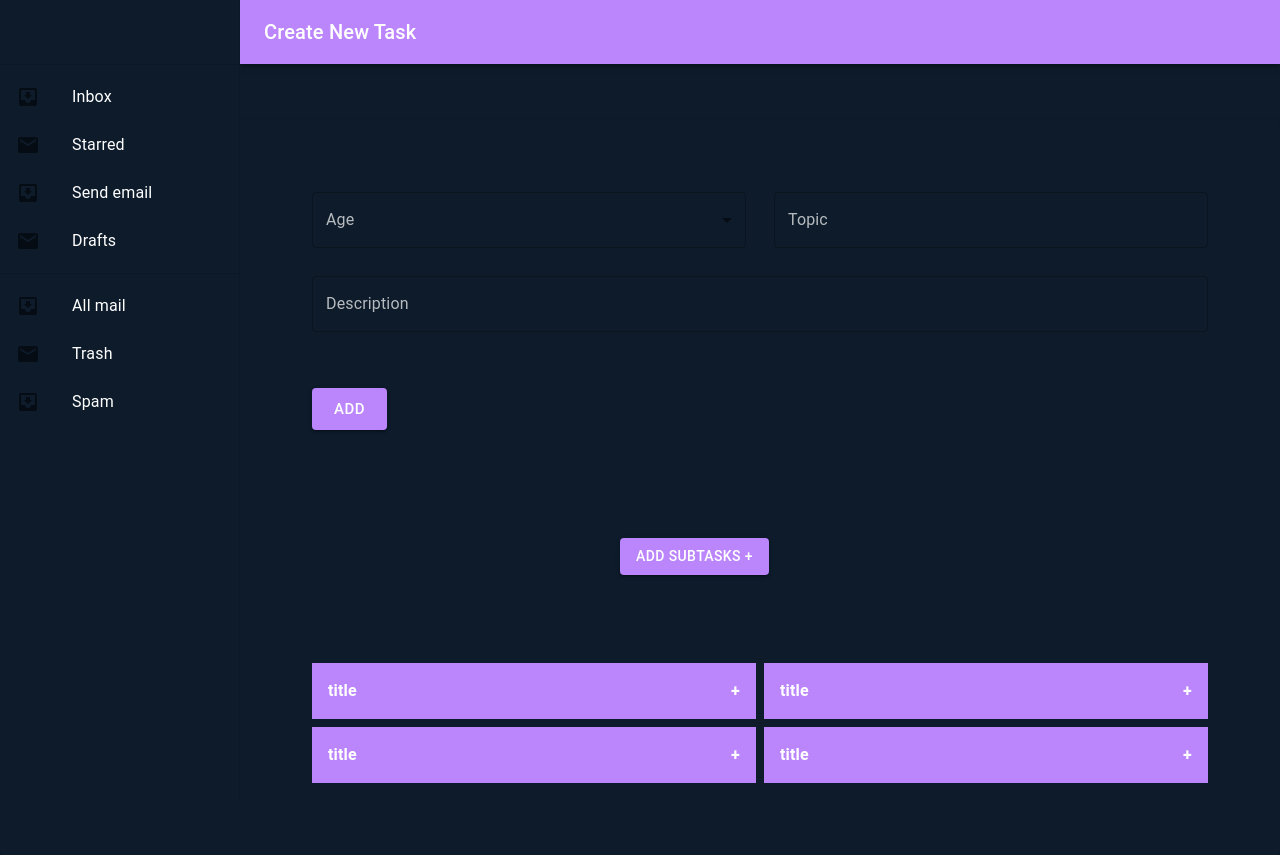
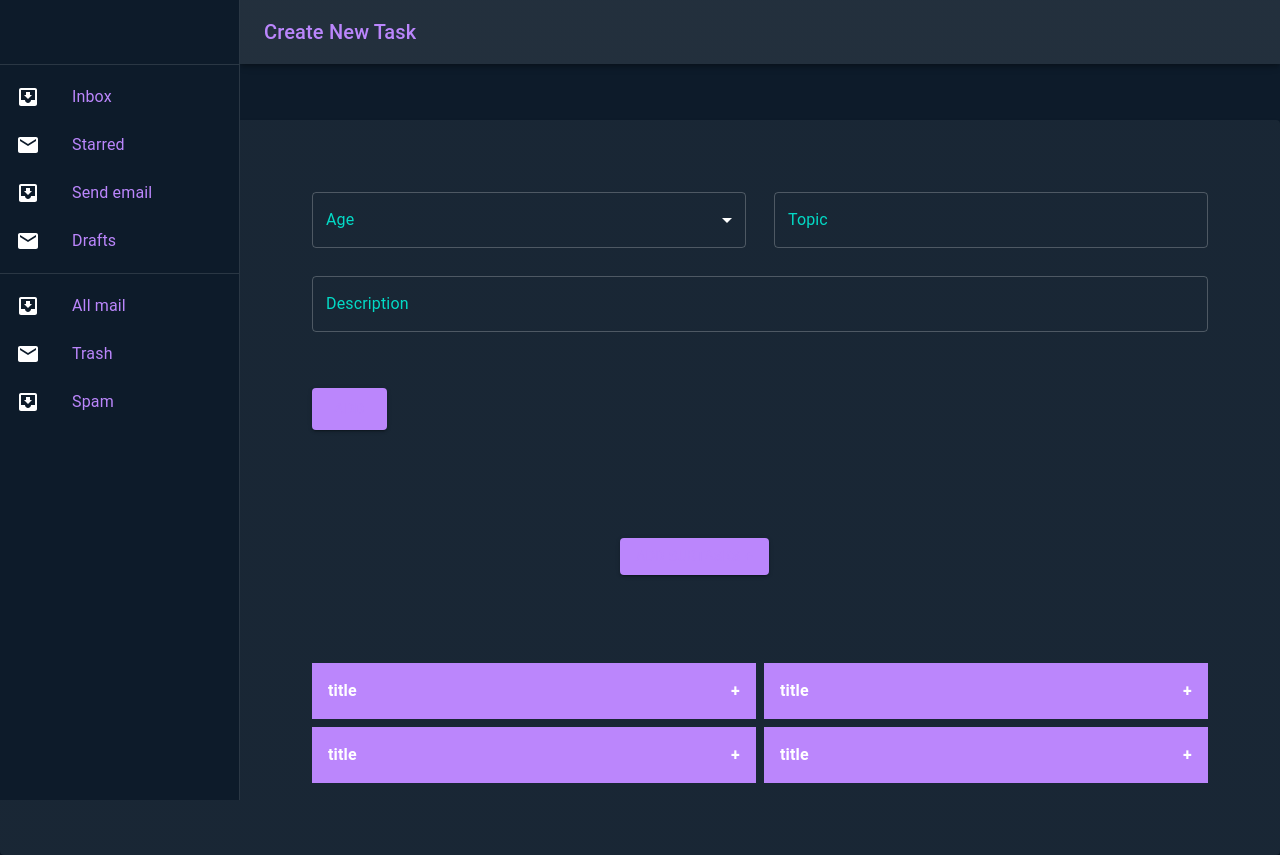
Before and after one commit to Kash15if/study-planner, a React (Create React App) app: page / in a window 1280 px wide. Built offline with nearby package versions, Linux system fonts and the light colour scheme.

Commit message:
correction in theme from type to mode

```diff
--- a/src/Components/CreateTaskForm.js
+++ b/src/Components/CreateTaskForm.js
@@ -51,6 +51,7 @@ export default function HelperTextMisaligned() {
             // helperText="Please enter your topic"
             id="demo-helper-text-misaligned"
             label="Topic"
+            color="primary"
           />
         </Grid>
 
@@ -60,6 +61,7 @@ export default function HelperTextMisaligned() {
             fullWidth
             label="Description"
             variant="outlined"
+            color="primary"
           />
         </Grid>
 
--- a/src/CustomComponents/NavBar.js
+++ b/src/CustomComponents/NavBar.js
@@ -145,7 +145,7 @@ function ResponsiveDrawer(props) {
           </Drawer>
         </Hidden>
       </nav>
-      <main className={classes.content}>
+      <main className={classes.content} pt={6}>
         <CreateTaskForm />
       </main>
     </div>
--- a/src/Theme.js
+++ b/src/Theme.js
@@ -2,7 +2,7 @@ import { createTheme } from "@mui/material/styles";
 
 const lightTheme = createTheme({
   palette: {
-    type: "light",
+    mode: "light",
     primary: {
       light: "#757ce8",
       main: "#42a5f5",
@@ -20,27 +20,33 @@ const lightTheme = createTheme({
 
 const darkTheme = createTheme({
   palette: {
-    type: "dark",
+    mode: "dark",
     primary: {
       light: "#BB86FC",
       main: "#BB86FC",
       dark: "#BB86FC",
-      contrastText: "#fff",
+      contrastText: "#BB86FC",
     },
     secondary: {
-      light: "#ff7961",
-      main: "#f44336",
+      light: "#03DAC6",
+      main: "#03DAC6",
       dark: "#03DAC6",
-      contrastText: "#fff",
+      contrastText: "#03DAC6",
     },
     background: {
       paper: "#0D1B2A",
       default: "#0D1B2A",
-      contrastText: "#fff",
+      contrastText: "#BB86FC",
     },
     text: {
-      primary: "#fff",
-      secondary: "rgba(255, 255, 255, 0.7)",
+      primary: "#BB86FC",
+      secondary: "#03DAC6",
+      disabled: "red",
+      icon: "#BB86FC",
+      divider: "#03DAC6",
+    },
+    action: {
+      active: "#fff",
     },
   },
 });
```
